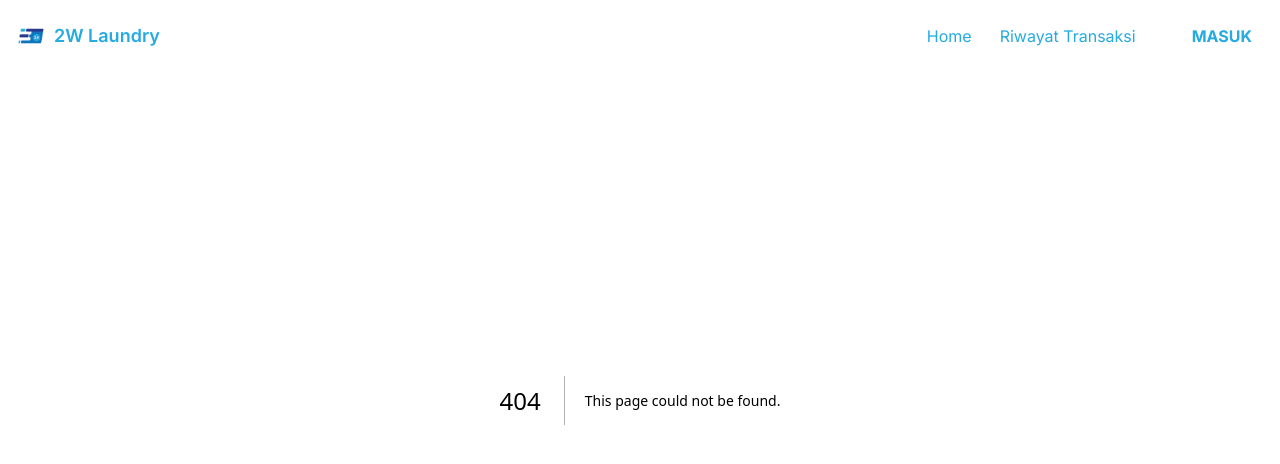
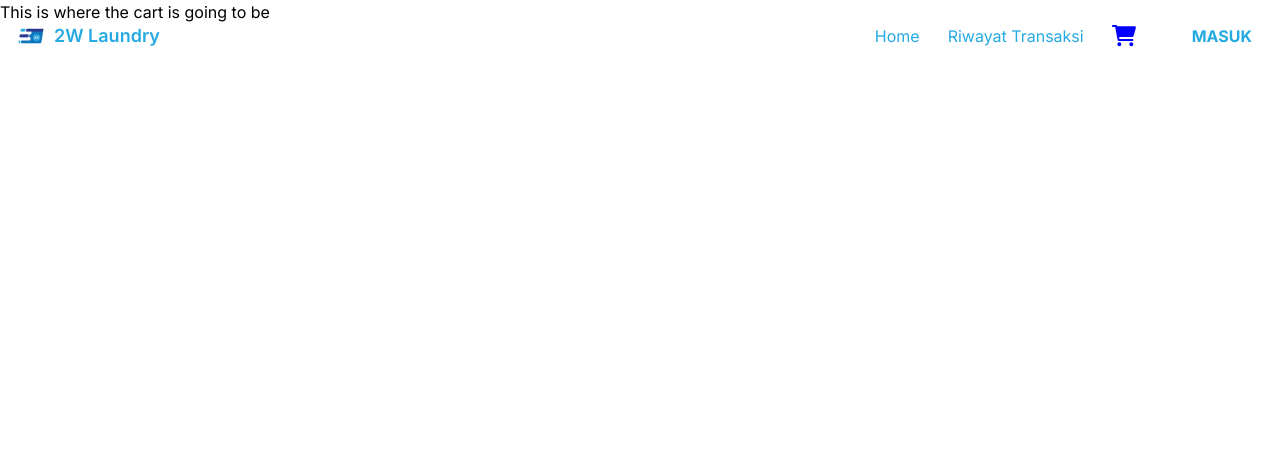
Before and after one commit to rasyadanfz/Wasche-waschen, a Next.js app: page /cart in a window 1280 px wide. Before the commit this address had no page. Shown: the top 464 px of the page. Built offline with nearby package versions, Linux system fonts and the light colour scheme.

Commit message:
fest: add cart to navbar

```diff
--- /dev/null
+++ b/src/app/cart/components/CartPage.tsx
@@ -0,0 +1,11 @@
+"use client"
+
+const CartPage = () =>{
+
+    return(
+            <div>This is where the cart is going to be</div>
+    )
+}
+
+
+export default CartPage
--- /dev/null
+++ b/src/app/cart/page.tsx
@@ -0,0 +1,7 @@
+import CartPage from "./components/CartPage";
+
+export default function Home(){
+    return (
+        <CartPage/>
+    )
+}
--- /dev/null
+++ b/src/app/components/CartNavbar.tsx
@@ -0,0 +1,20 @@
+
+
+const CartNavbar = () => {
+
+    return <button className="w-6 h-6" >
+
+            <svg
+              xmlns="http://www.w3.org/2000/svg"
+              viewBox="0 0 576 512"
+              fill="blue"
+            >
+              <path d="M96 0C107.5 0 117.4 8.19 119.6 19.51L121.1 32H541.8C562.1 32 578.3 52.25 572.6 72.66L518.6 264.7C514.7 278.5 502.1 288 487.8 288H170.7L179.9 336H488C501.3 336 512 346.7 512 360C512 373.3 501.3 384 488 384H159.1C148.5 384 138.6 375.8 136.4 364.5L76.14 48H24C10.75 48 0 37.25 0 24C0 10.75 10.75 0 24 0H96zM128 464C128 437.5 149.5 416 176 416C202.5 416 224 437.5 224 464C224 490.5 202.5 512 176 512C149.5 512 128 490.5 128 464zM512 464C512 490.5 490.5 512 464 512C437.5 512 416 490.5 416 464C416 437.5 437.5 416 464 416C490.5 416 512 437.5 512 464z" />
+            </svg>
+
+    </button>
+
+}
+
+
+export default CartNavbar
--- a/src/app/components/Navbar.tsx
+++ b/src/app/components/Navbar.tsx
@@ -3,6 +3,7 @@
 import Image from "next/image";
 import Link from "next/link";
 import { useEffect, useState } from "react";
+import CartNavbar from "./CartNavbar";
 
 const Navbar = () => {
   const [pathName, setPathName] = useState();
@@ -43,6 +44,7 @@
       label: "Riwayat Transaksi",
       link: "/explore",
     },
+
   ];
 
   return (
@@ -85,6 +87,7 @@
                   </Link>
                 );
               })}
+              <CartNavbar/>
               <div className="px-7 py-2 bg-white text-primary font-bold cursor-pointer transition-colors duration-500 hover:bg-primary hover:text-white">
                 MASUK
               </div>
```
